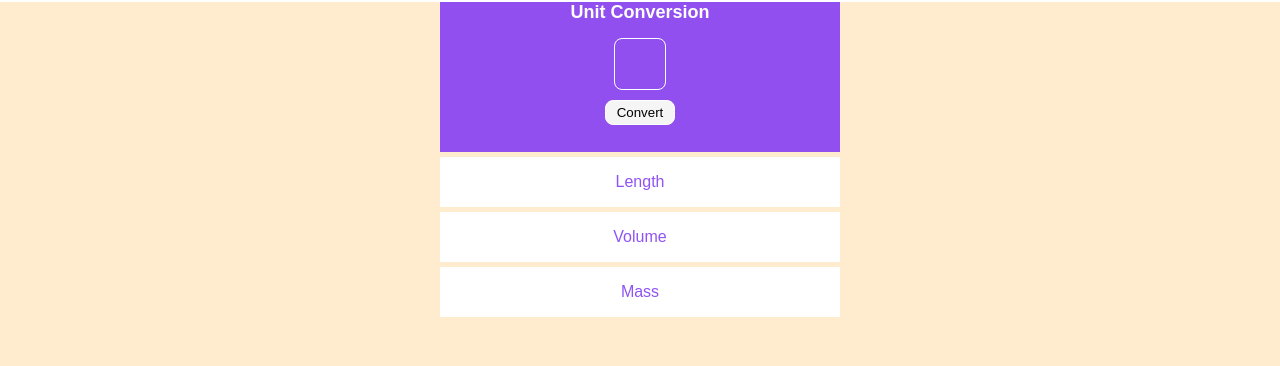
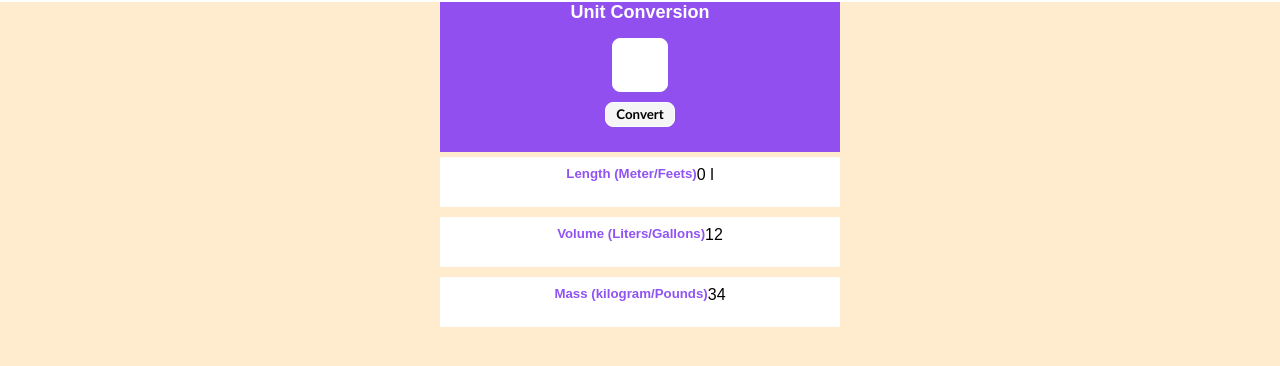
Before and after one commit to Areebey/Unit-Conversion-App, a plain HTML site: page index.html in a window 1280 px wide. Drawn offline with Linux system fonts and the light colour scheme.

Commit message:
third commit

```diff
--- a/index.html
+++ b/index.html
@@ -12,15 +12,25 @@
         <div class="head">
             <h2 class="h2-head">Unit Conversion</h2>
             <!-- <p>Input Value</p> -->
-            <div id="field"></div>
+            <!-- <div id="field"></div> -->
+            <input type="number" name="convert" id="field" >
             <button id="convert-btn">Convert</button>
         </div>
 
             <div class="main">
              <div class="conversions">
-                <div class="unit">Length</div>
-                <div class="unit">Volume</div>
-                <div class="unit">Mass</div>
+                <div class="unit">
+                    <h5>Length (Meter/Feets)</h5><br>
+                    <p>0 l</p>
+                </div>
+                <div class="unit">
+                    <h5>Volume (Liters/Gallons)</h5><br>
+                    <p>12</p>
+                </div>
+                <div class="unit">
+                    <h5>Mass (kilogram/Pounds)</h5><br>
+                    <p>34</p>
+                </div>
 
         </div>
          </div>
--- a/style.css
+++ b/style.css
@@ -3,13 +3,11 @@ body{
     padding: 0;
     text-align: center;
     font-family: Arial, Helvetica, sans-serif;
-
 }
 .container{
     width: 100%;
     height: 100vh;
     background-color:blanchedalmond;
-
 }
 .h2-head{
     margin-top: 0px;
@@ -21,8 +19,7 @@ body{
 
 .head{
     margin-top: 2px;
-    text-align: center;
-    justify-content: center;
+    padding: 0px;
     height: 150px;
     width: 400px;
     display: block;
@@ -30,6 +27,11 @@ body{
     margin-right: auto;
     background-color: #813bf3e0;
     color: white;
+}
+input::-webkit-outer-spin-button,
+input::-webkit-inner-spin-button {
+  -webkit-appearance: none;
+  margin: 0;
 }
 #field{
     width: 50px;
@@ -39,12 +41,13 @@ body{
     margin-right: auto;
     border-radius: 8px;
     text-align: center;
-    /* margin-top: 10px; */
+    text-decoration: none;
+    outline: none;
+    font-size: large;
     display: flex;
     justify-content: center;
     align-items: center;
 }
-
 #convert-btn{
     margin-top: 10px;
     background-color: whitesmoke;
@@ -54,7 +57,14 @@ body{
     height: 25px;
     border-radius: 8px;
     text-align: center;
+    font-weight: bold;
+    font-family: 'Gill Sans', 'Gill Sans MT', Calibri, 'Trebuchet MS', sans-serif;
 }
+#convert-btn:hover{
+    background-color: rgba(199, 199, 199, 0.925);
+}
+
+
 .unit{
     background-color: white;
     margin-top: 5px;
@@ -62,10 +72,21 @@ body{
     width: 400px;
     margin-left: auto;
     margin-right: auto;
-    color:#813bf3e0;
     box-sizing: border-box;
     display: flex;
     justify-content: center;
     align-items: center;
+    margin-bottom: 10px;
+}
 
+h5{
+    margin-top: 5px;
+    color:#813bf3e0;
+    /* margin-bottom: 2px; */
+    display: block;
 }
+p{
+    margin-top: 2px;
+    /* width: ; */
+    text-align: center;
+}
```
